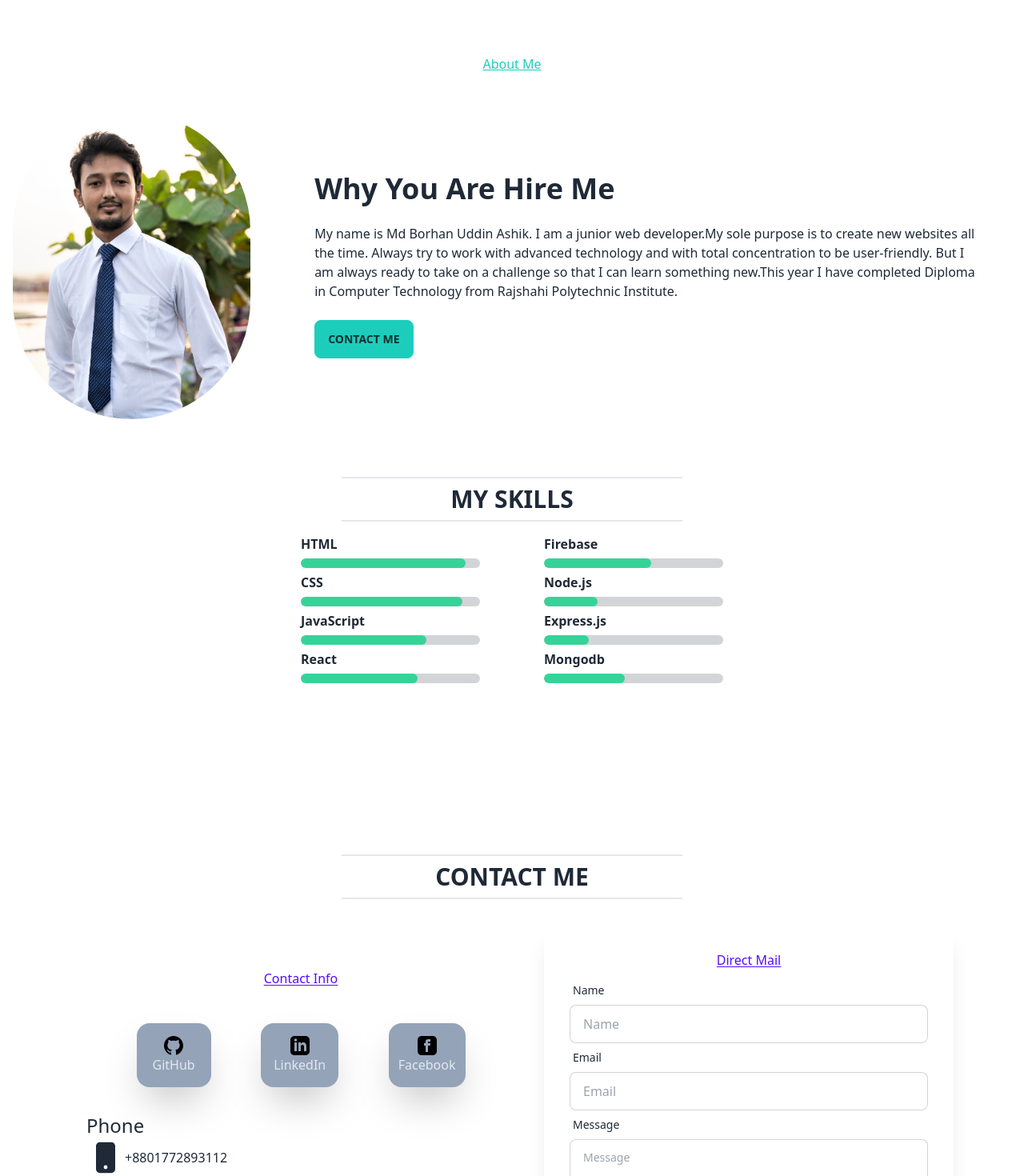
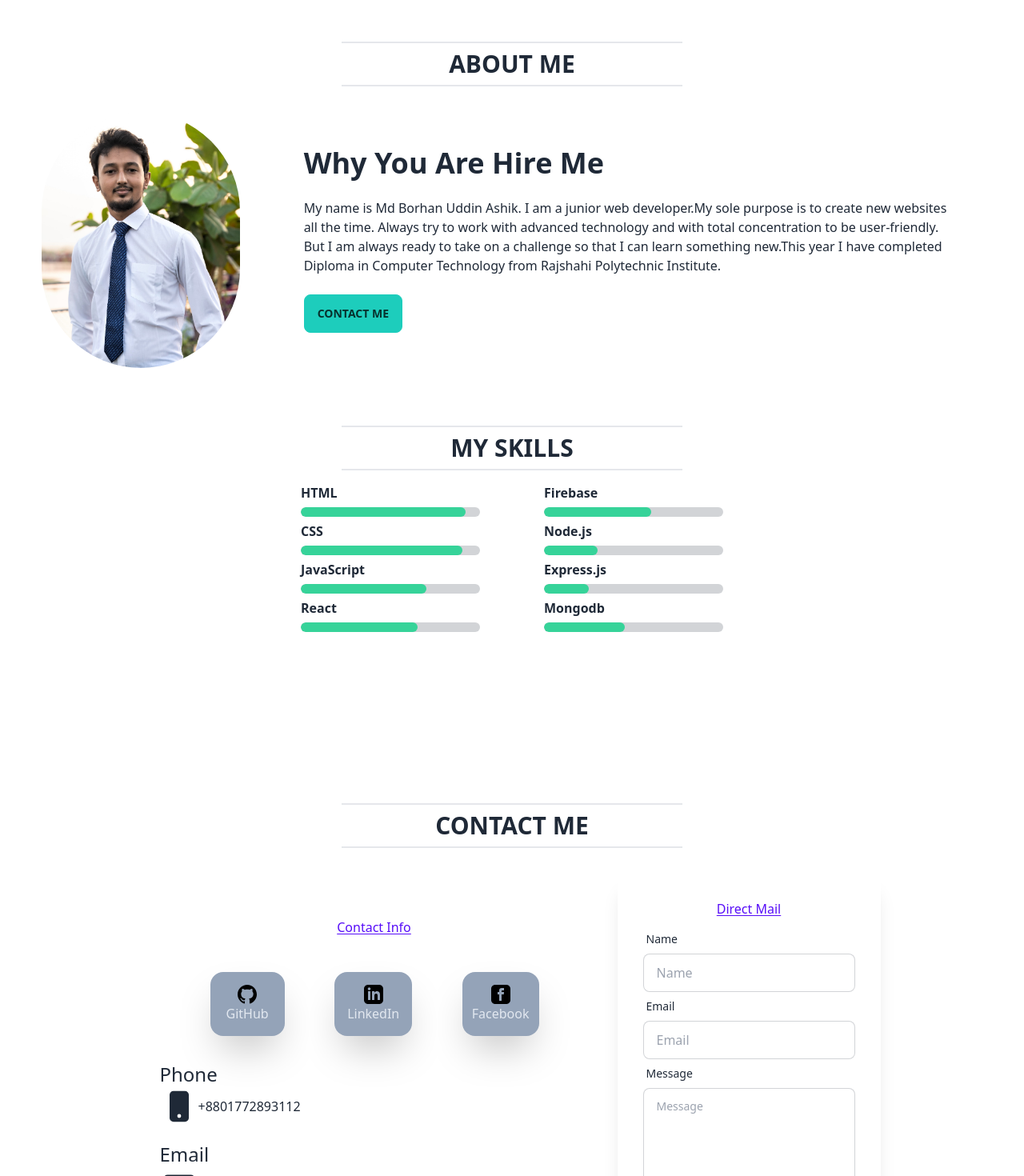
Before and after one commit to Rocky3112/My-Portfolio, a React (Vite) app: page / in a window 1280 px wide. Shown: the part 900-2370 px from the top of the page at 80% size. Built offline with nearby package versions, Linux system fonts and the light colour scheme.

Commit message:
used animation

```diff
--- a/src/Pages/AboutMe/AboutMe.jsx
+++ b/src/Pages/AboutMe/AboutMe.jsx
@@ -1,5 +1,7 @@
 
+import { Fade } from 'react-awesome-reveal';
 import aboutMeImage from '../../assets/bannerImg.jpg';
+import SectionTitle from '../SectionTitle';
 
 const AboutMe = () => {
 
@@ -7,12 +9,15 @@ const AboutMe = () => {
         <div
             style={{ overflow: 'hidden' }}
             id='aboutMe' className='my-12'>
-            <h3 className="text-md underline underline-offset-1 text-center my-8 text-accent">About Me</h3>
+            <SectionTitle heading={'About me'}></SectionTitle>
             <div data-aos="zoom-out-left" className="hero">
-                <div className="hero-content flex-col lg:flex-row gap-6 md:gap-20">
-                    <div>
-                        <img src={aboutMeImage} className="w-md md:max-w-sm rounded-full h-96" />
+                <div className="hero-content flex-col lg:flex-row gap-6 md:gap-20 mx-9">
+                   <Fade duration={2000}>
+                   <div>
+                        <img src={aboutMeImage} className="w-md md:max-w-sm rounded-full h-80" />
                     </div>
+                   </Fade>
+                    <Fade direction='right'>
                     <div className='w-xs md:max-w-4xl'>
                         <h1 className="text-4xl font-bold">Why You Are Hire Me</h1>
                         <p className="py-6 md:pr-8">My name is Md Borhan Uddin Ashik. I am a junior web developer.My sole purpose is to create new websites all the time. Always try to work with advanced technology and with
@@ -20,6 +25,7 @@ const AboutMe = () => {
                             something new.This year I have completed Diploma in Computer Technology from Rajshahi Polytechnic Institute.</p>
                         <a className='btn btn-accent' href="tel:+8801737509339">Contact Me</a>
                     </div>
+                    </Fade>
                 </div>
             </div>
         </div>
--- a/src/Pages/Banner/Banner.jsx
+++ b/src/Pages/Banner/Banner.jsx
@@ -1,6 +1,7 @@
 /* eslint-disable react/no-unescaped-entities */
 import ReactTyped from 'react-typed';
 import bannerPhoto from '../../assets/bannerImg.jpg';
+import { Fade } from 'react-awesome-reveal';
 
 
 const Banner = () => {
@@ -11,7 +12,9 @@ const Banner = () => {
         <div className=''>
             <div data-aos="zoom-in" className="hero h-[85vh] mb-64">
                 <div className="hero-content flex-col lg:flex-row-reverse gap-5">
+                    <Fade direction='left'>
                     <img src={bannerPhoto} className="w-sm md:max-w-md rounded-lg shadow-slate-300 h-[500px]" alt='' />
+                    </Fade>
                     <div className='w-xs md:max-w-3xl ' >
                         <p className="text-xl font-semibold">Hello I'm</p>
                         <h1 className="text-2xl md:text-5xl font-bold py-1">Alamgir Hossain Rocky</h1>
--- a/src/Pages/Contact/Contact.jsx
+++ b/src/Pages/Contact/Contact.jsx
@@ -3,6 +3,7 @@ import { useRef } from 'react';
 import SectionTitle from '../SectionTitle';
 import emailjs from 'emailjs-com';
 import { ToastContainer, toast } from 'react-toastify';
+import { Fade, Zoom } from 'react-awesome-reveal';
 
 const Contact = () => {
     const form = useRef();
@@ -26,7 +27,8 @@ const Contact = () => {
                     data-aos-duration="2000" className="hero-content flex-col lg:flex-row">
                     <div data-aos="fade-right" className="w-full max-w-xl p-5 rounded-xl ">
                         <h3 className="text-md text-center text-primary underline underline-offset-2 py-3">Contact Info</h3>
-                        <div className='flex items-center justify-evenly my-8 text-slate-200'>
+                        <Zoom>
+                            <div className='flex items-center justify-evenly my-8 text-slate-200'>
                             <div onClick={() => {
                                 window.open('https://github.com/Rocky3112/');
                             }} className="flex flex-col items-center hover:underline  cursor-pointer bg-slate-400 shadow-2xl rounded-2xl py-4 px-5">
@@ -46,6 +48,9 @@ const Contact = () => {
                                 <p className='underline-offset-2'>Facebook</p>
                             </div>
                         </div>
+                        </Zoom>
+
+                        <Fade direction='left'>
                         <div className='card'>
                             <h2 className="text-2xl">Phone</h2>
                             <figure style={{ justifyContent: 'flex-start' }} className='flex items-center' >
@@ -74,7 +79,9 @@ const Contact = () => {
                                 <address>Kajla, Matihar, Rajshahi </address>
                             </figure>
                         </div>
+                        </Fade>
                     </div>
+                    <Fade direction='right'>
                     <div data-aos="fade-left" className="card flex-shrink-0 w-full max-w-lg shadow-xl">
                         <div className="card-body">
                             <h3 className="text-md text-center text-primary underline underline-offset-2">Direct Mail</h3>
@@ -103,6 +110,7 @@ const Contact = () => {
                             </form>
                         </div>
                     </div>
+                    </Fade>
                 </div>
             </div>
         </div>
```
